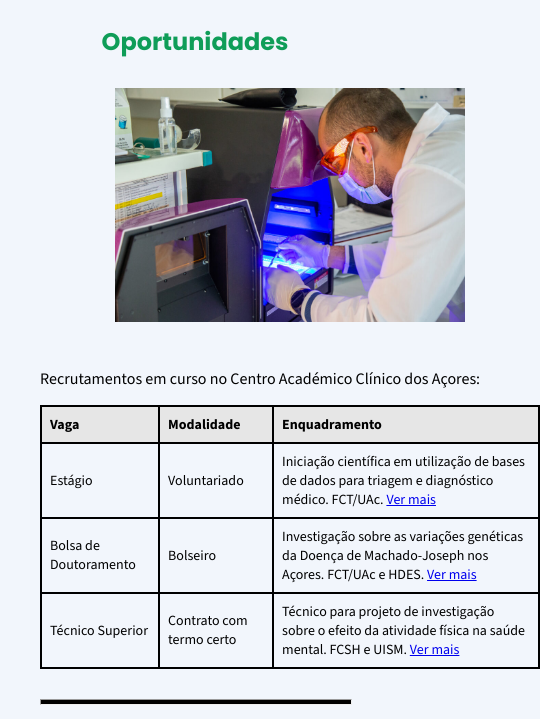
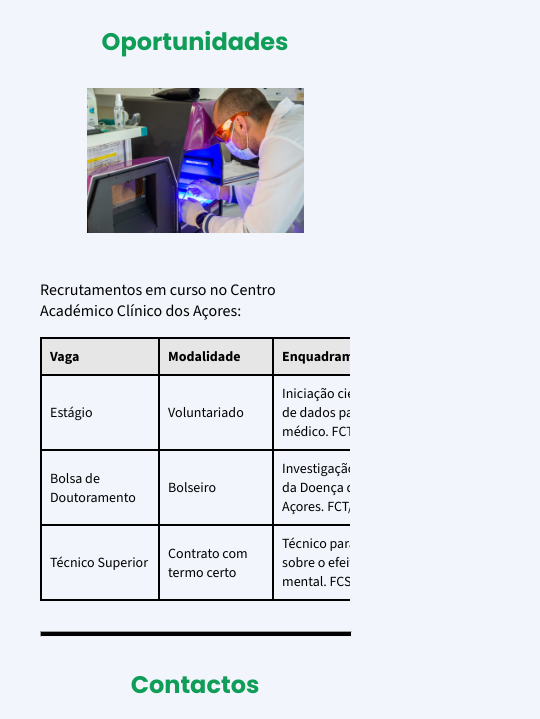
Before and after one commit to rodrigopires01/TecnologiasWeb, a plain HTML site: page index.html in a window 390 px wide. Shown: the part 4938-5657 px from the top of the page, 540 px wide, since content can reach past the window. Drawn offline with nearby package versions, Linux system fonts and the light colour scheme; animation ran at ten frames a second.

Commit message:
Update stylesheet.css

```diff
--- a/css/stylesheet.css
+++ b/css/stylesheet.css
@@ -806,7 +806,7 @@
         margin: 0 auto;
         width: 90%;
         max-width: 800px;
-
+        overflow-x: auto;
     }
 
     table {
@@ -908,7 +908,7 @@
     .oportunidades-content {
         margin: 0;
         width: 100%;
-
+        overflow-x: auto;
     }
 
     .newsletter-logotipo3d {
```
